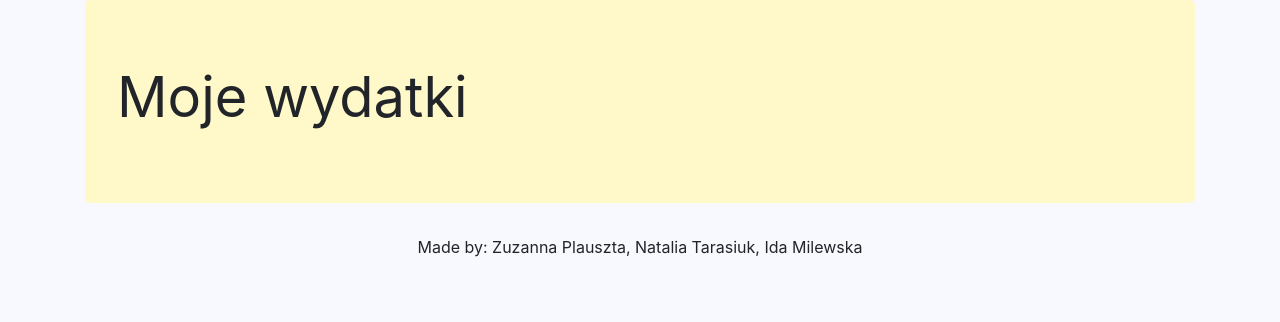
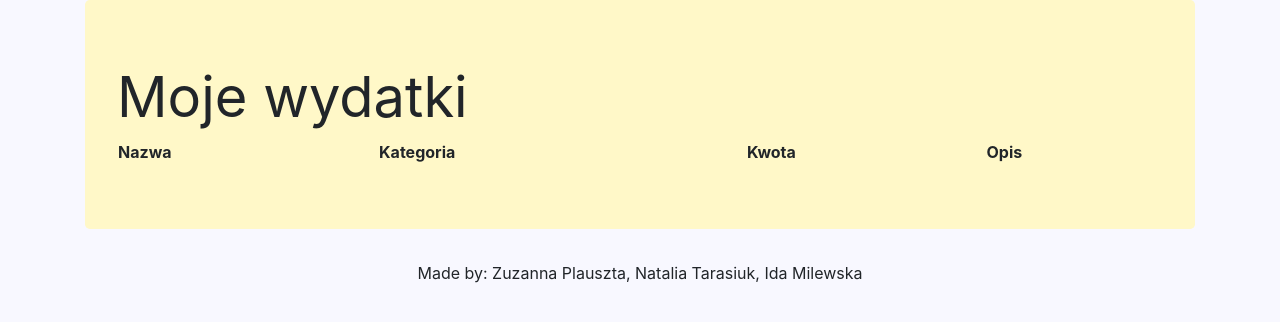
Before and after one commit to natka853/budzet_d, a Django app: page /wydatki/ in a window 1280 px wide. Shown: the top 322 px of the page. Run offline with Django 3.2, Linux system fonts and the light colour scheme; data that the repository does not hold is empty; some libraries are stand-ins or nearby versions.

Commit message:
wyświetlanie dochodów i wydatków w tabelach

```diff
--- a/templates/wydatki.html
+++ b/templates/wydatki.html
@@ -2,7 +2,20 @@
 
 {% block content %}
     <h1 class="display-4"><b>Moje wydatki</b></h1>
-    {% for object in expenses %}
-        <p> Nazwa : {{ object.nazwa }}, Kategoria : {{ object.kategoria }}, Kwota : {{ object.kwota }}, Opis: {{ object.opis }} </p>
-    {% endfor %}
+    <table style="width: 100%">
+        <tr>
+            <th> Nazwa </th>
+            <th> Kategoria </th>
+            <th> Kwota </th>
+            <th> Opis </th>
+        </tr>
+        {% for object in expenses %}
+            <tr>
+                <td> {{ object.nazwa }}</td>
+                <td> {{ object.kategoria }}</td>
+                <td> {{ object.kwota }}</td>
+                <td> {{ object.opis }}</td>
+            </tr>
+        {% endfor %}
+    </table>
 {% endblock %}
```
Also changed, not shown: templates/dochody.html (+16 -3 lines).
